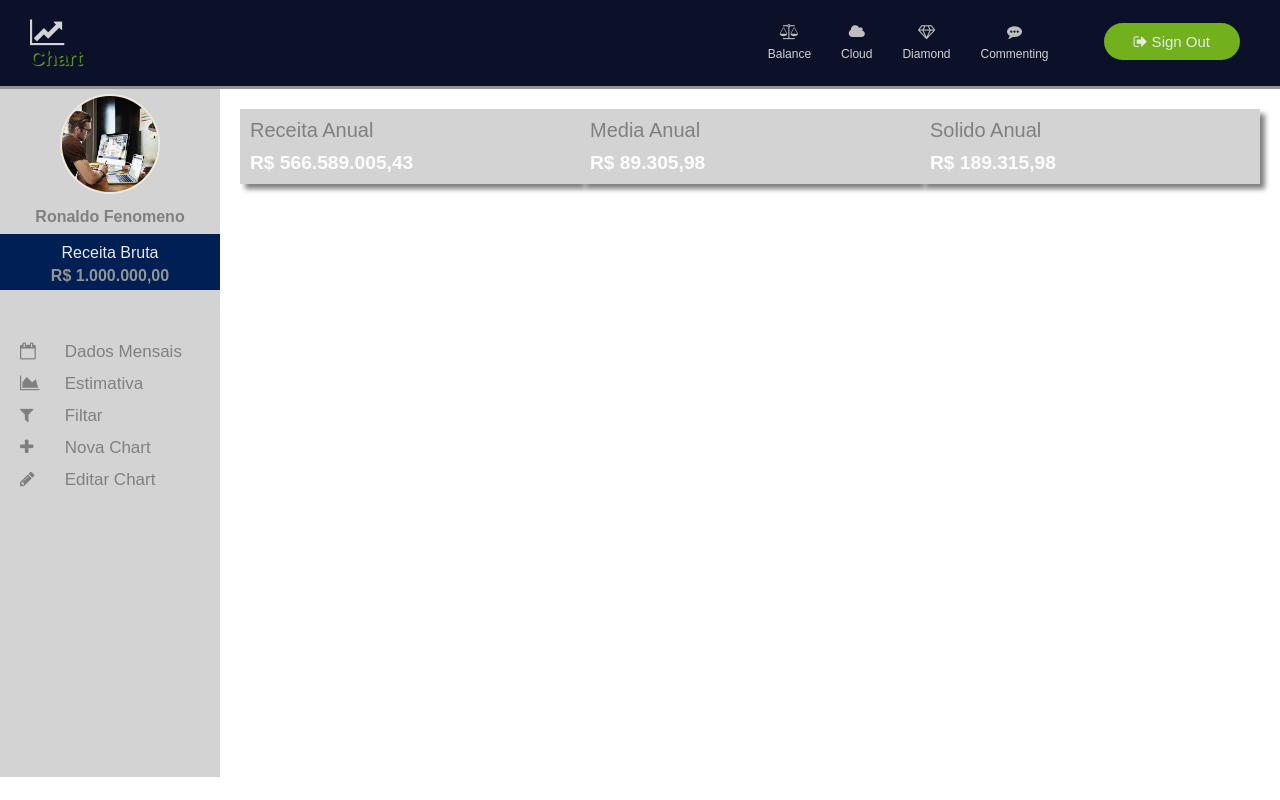
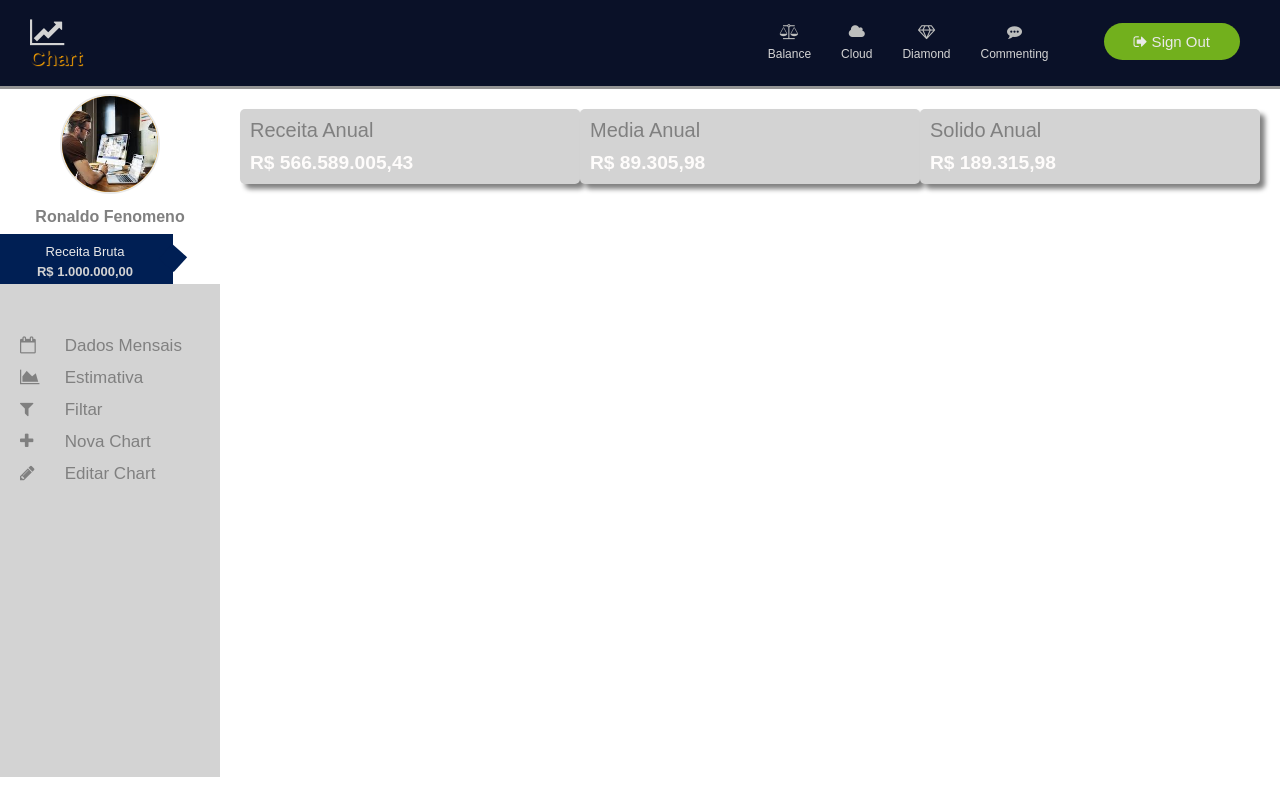
Before and after one commit to WelderMileu/dashboard, a plain HTML site: page index.html in a window 1280 px wide. Drawn offline with nearby package versions, Linux system fonts and the light colour scheme.

```diff
--- a/style.css
+++ b/style.css
@@ -51,7 +51,7 @@ a {
 	font-size: 20px;
 	color: var(--color01);
 	font-weight: bold;
-	text-shadow: 1px 1px 1px var(--verdeClaro);
+	text-shadow: 1px 1px 1px orange;
 }
 
 .body .nav .navbar .navbar-nav {
@@ -109,6 +109,7 @@ a {
 	justify-content: center;
 	align-items: center;
 	text-align: center;
+	background-color: #fff;
 }
 
 .menu .user .avatar{
@@ -134,12 +135,25 @@ a {
 }
 
 .menu .user .saldo {
-	width: 100%;
+	width: 80%;
 	padding: 5px;
-	font-size: 16px;
-	color:var(--scale02);
+	margin-right: 50px;
+	font-size: 13px;
+	color:var(--scale05);
 	font-weight: 600;
 	background-color: var(--color02);
+	position: relative;
+}
+
+.menu .user .saldo:before {
+	content: '';
+	position: absolute;
+	width: 20px;
+	height: 20px;
+	background-color: var(--color02);
+	right: -10px;
+	top:14px;
+	transform: rotate(222deg);
 }
 
 .menu .user .saldo p {
@@ -191,13 +205,13 @@ a {
 	padding: 10px;
 	background-color: var(--scale05);
 	box-shadow: 5px 5px 5px var(--scale01);
+	border-radius: 5px;
 }
 
 .grapics .cards div p:nth-child(1){
 	color: var(--scale01);
 	margin-bottom: 10px;
 	font-size: 20px;
-	/*font-weight: bold;*/
 }
 
 .grapics .cards div p:nth-child(2){
```
